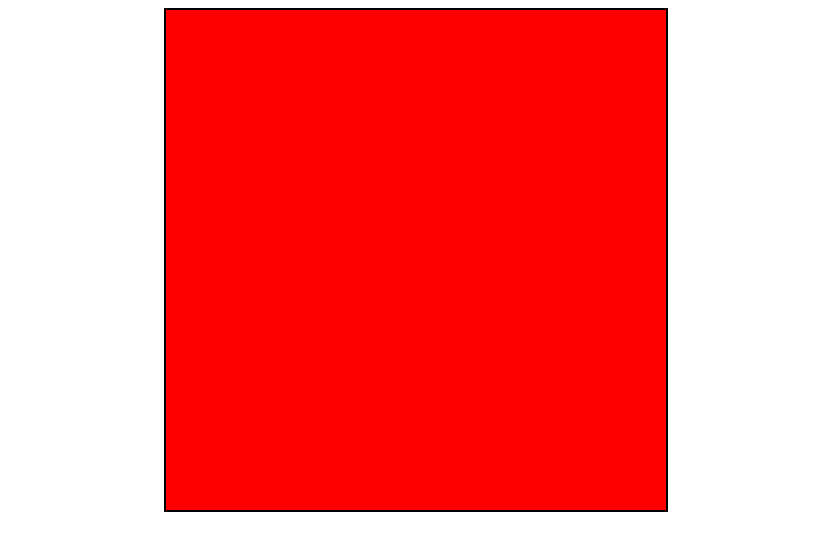
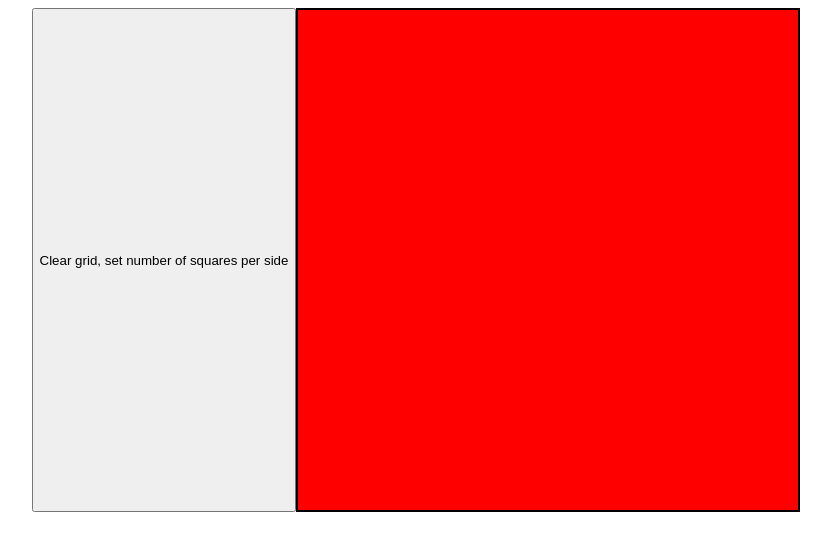
Before and after one commit to JasonClancey/etch-a-sketch, a plain HTML site: page index.html in a window 1280 px wide. Shown: the whole page, without its empty margins (224-1055 px from the left). Drawn offline with Linux system fonts and the light colour scheme.

Commit message:
added a button to the body to erase the etch-a-sketch and choose new size

```diff
--- a/index.html
+++ b/index.html
@@ -8,6 +8,7 @@
     </head>
 
     <body>
+        <button class='userInput'>Clear grid, set number of squares per side</button>
         <div class="container"></div>
     </body>
 
```
